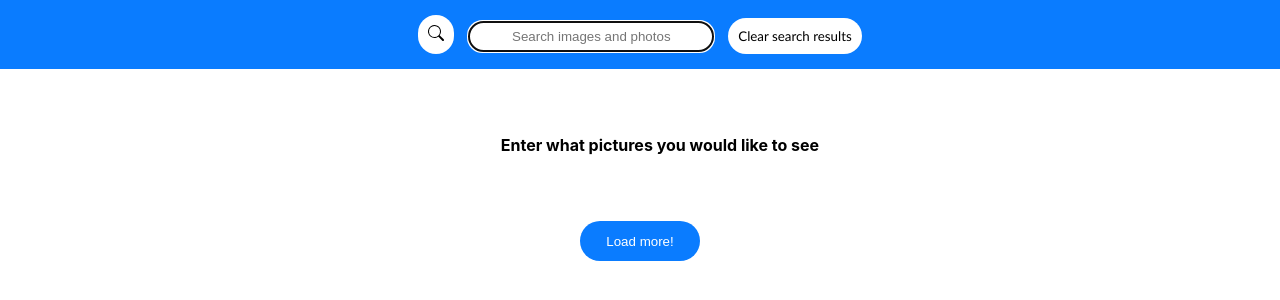
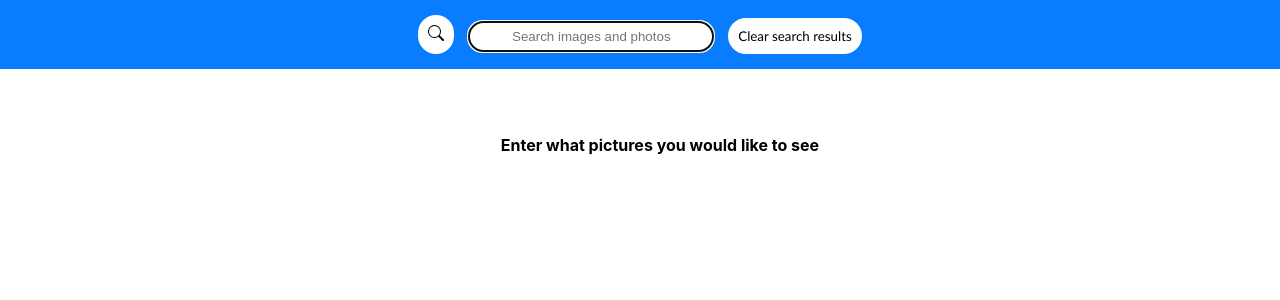
Before and after one commit to SGlinkau/goit-react-hw-03-image-finder, a React (Create React App) app: page / in a window 1280 px wide. Shown: the top 300 px of the page. Built offline with nearby package versions, Linux system fonts and the light colour scheme.

Commit message:
propTypes
Described propTypes in project

```diff
--- a/src/components/App.jsx
+++ b/src/components/App.jsx
@@ -1,5 +1,6 @@
 import React, { Component } from 'react';
 import axios from 'axios';
+import PropTypes from 'prop-types';
 import SearchBar from './SearchBar/SearchBar.jsx';
 import ImageGallery from './ImageGallery/ImageGallery.jsx';
 import LoadMoreButton from './LoadMoreButton/LoadMoreButton.jsx';
@@ -102,7 +103,10 @@ export class App extends Component {
           openModal={this.openModal}
         />
 
-        <LoadMoreButton handleLoadMore={this.handleLoadMore} />
+        <LoadMoreButton
+          handleLoadMore={this.handleLoadMore}
+          images={this.state.images}
+        />
 
         <ImageModal
           isModalOpen={this.state.isModalOpen}
@@ -114,4 +118,28 @@ export class App extends Component {
   }
 }
 
+SearchBar.propTypes = {
+  searchQuery: PropTypes.string.isRequired,
+  handleSearch: PropTypes.func.isRequired,
+  handleClear: PropTypes.func.isRequired,
+};
+
+ImageGallery.propTypes = {
+  images: PropTypes.array.isRequired,
+  isEmptySearchQuery: PropTypes.bool.isRequired,
+  isLoading: PropTypes.bool.isRequired,
+  openModal: PropTypes.func.isRequired,
+};
+
+LoadMoreButton.propTypes = {
+  handleLoadMore: PropTypes.func.isRequired,
+  images: PropTypes.array.isRequired,
+};
+
+ImageModal.propTypes = {
+  isModalOpen: PropTypes.bool.isRequired,
+  closeModal: PropTypes.func.isRequired,
+  selectedImage: PropTypes.string,
+};
+
 export default App;
--- a/src/components/ImageGallery/ImageGallery.module.css
+++ b/src/components/ImageGallery/ImageGallery.module.css
@@ -16,6 +16,7 @@
 .galleryImage {
   height: 250px;
   width: 250px;
+  border: solid 5px black;
 }
 
 p {
--- a/src/components/LoadMoreButton/LoadMoreButton.jsx
+++ b/src/components/LoadMoreButton/LoadMoreButton.jsx
@@ -1,12 +1,26 @@
 import React from 'react';
 import CSS from './LoadMoreButton.module.css';
+import PropTypes from 'prop-types';
 
-function LoadMoreButton({ handleLoadMore }) {
+function LoadMoreButton(props) {
   return (
-    <button className={CSS.loaderButton} type="button" onClick={handleLoadMore}>
-      Load more!
-    </button>
+    <>
+      {props.images.length > 0 && (
+        <button
+          className={CSS.loaderButton}
+          type="button"
+          onClick={props.handleLoadMore}
+        >
+          Load More
+        </button>
+      )}
+    </>
   );
 }
 
+LoadMoreButton.propTypes = {
+  images: PropTypes.array.isRequired,
+  handleLoadMore: PropTypes.func.isRequired,
+};
+
 export default LoadMoreButton;
--- a/src/components/Modal/Modal.jsx
+++ b/src/components/Modal/Modal.jsx
@@ -1,9 +1,12 @@
 import React from 'react';
 import Modal from 'react-modal';
+import CSS from './Modal.module.css';
+import PropTypes from 'prop-types';
 
 function ImageModal({ isModalOpen, closeModal, selectedImage }) {
   return (
     <Modal
+      className={CSS.Modal}
       isOpen={isModalOpen}
       onRequestClose={closeModal}
       contentLabel="Image Modal"
@@ -13,4 +16,10 @@ function ImageModal({ isModalOpen, closeModal, selectedImage }) {
   );
 }
 
+ImageModal.propTypes = {
+  isModalOpen: PropTypes.bool.isRequired,
+  closeModal: PropTypes.func.isRequired,
+  selectedImage: PropTypes.string,
+};
+
 export default ImageModal;
--- /dev/null
+++ b/src/components/Modal/Modal.module.css
@@ -0,0 +1,6 @@
+.Modal {
+  display: flex;
+  justify-content: center;
+  padding-top: 50px;
+  border: none;
+}
```
Also changed, not shown: src/components/ImageGallery/ImageGallery.jsx (+8 -0 lines), src/components/SearchBar/SearchBar.jsx (+7 -0 lines).
